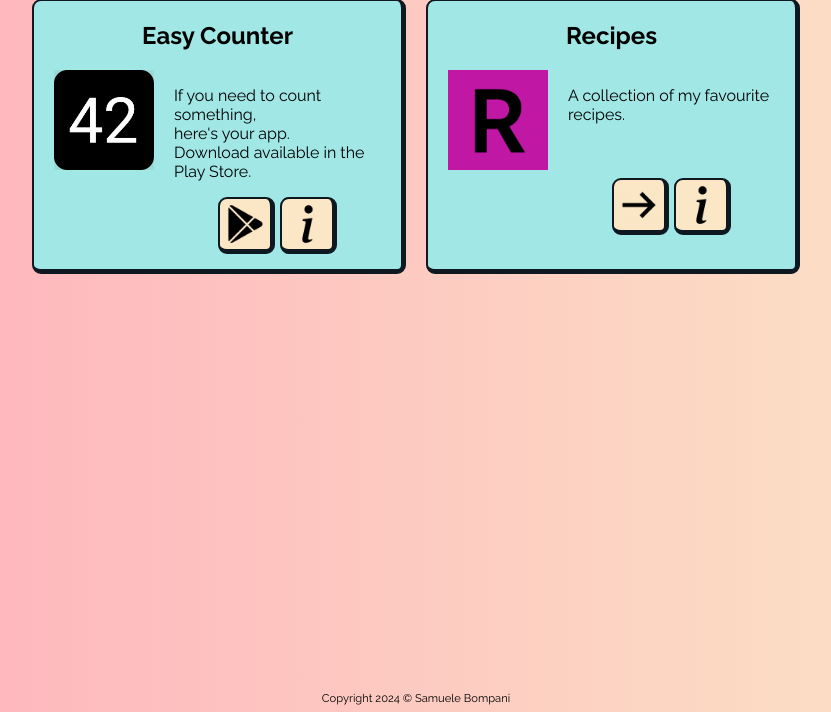
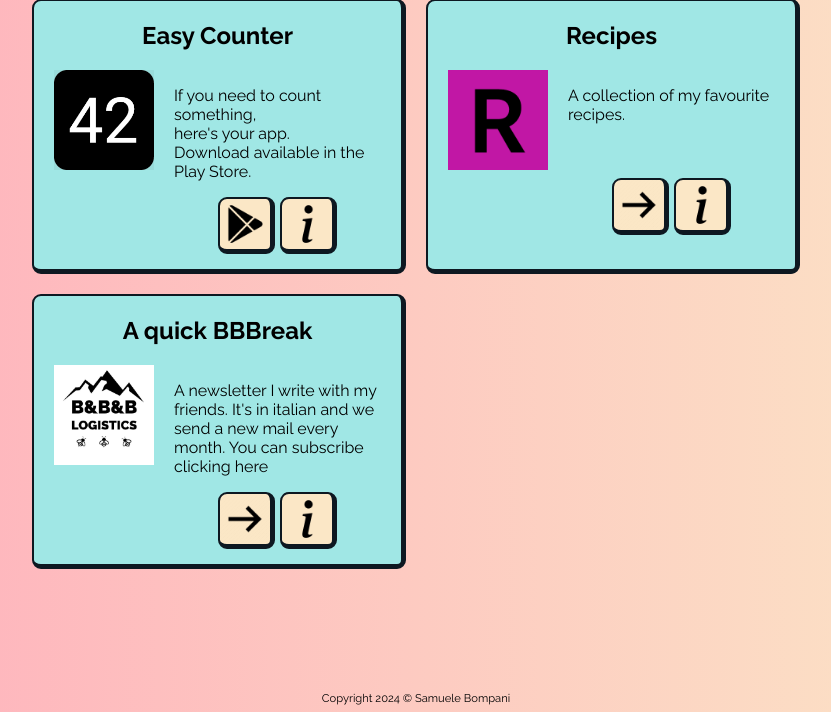
Before and after one commit to samuelebompani/greedyspaghetti-site, a PHP site: page /projects.php in a window 1280 px wide. Shown: the part 88-800 px from the top of the page, without its empty margins (224-1055 px from the left). Run offline with PHP 8.4, Linux system fonts and the light colour scheme.

Commit message:
added a project

```diff
--- a/css/style.css
+++ b/css/style.css
@@ -55,6 +55,10 @@ a {
     border-radius: 9px;
 }
 
+.justify-between {
+    justify-content: space-between;
+}
+
 .grid {
     display: grid;
     gap: 20px;
@@ -75,7 +79,6 @@ a {
 
 .grid-item > div {
     display: flex;
-    justify-content: space-evenly;
     gap: 20px;
 
 }
@@ -192,6 +195,10 @@ a {
 
 }
 
+.w-full {
+    width: 100%;
+}
+
 .wide-btn {
     height: 30px;
     width: 80px;
--- a/projects.php
+++ b/projects.php
@@ -8,9 +8,9 @@
             <div class="grid">
                 <div class="boxed grid-item">
                     <h2>Easy Counter</h2>
-                    <div>
+                    <div class="justify-between w-full">
                         <img src="/media/img/easy_counter_logo.png" width=100 height=100 class=""/>
-                        <div>
+                        <div class="w-full">
                             <p>If you need to count something, <br>here's your app.<br>
                                     Download available in the Play Store.
                             </p>
@@ -48,13 +48,32 @@
                 </div>*/ ?>
                 <div class="boxed grid-item">
                     <h2>Recipes</h2>
-                    <div>
+                    <div class="justify-between w-full">
                         <img src="/media/img/r.png" width=100 height=100 class=""/>
-                        <div>
+                        <div class="w-full">
                             <p>A collection of my favourite recipes. <br><br><br>
                             </p>
                             <div class="grid-item-btns">
                                 <a href="/recipes/"
+                                    class="boxed square-btn">
+                                    <img src="/media/img/arrow.png" width=50 height=50/>
+                                </a>
+                                <div class="boxed square-btn">
+                                    <img src="/media/img/info.png" width=50 height=50/>
+                                </div>
+                            </div>
+                        </div>
+                    </div>
+                </div>
+                <div class="boxed grid-item">
+                    <h2>A quick BBBreak</h2>
+                    <div class="justify-between w-full">
+                        <img src="/media/img/bbblogo.jpg" width=100 height=100 class=""/>
+                        <div class="w-full">
+                            <p>A newsletter I write with my friends. It's in italian and we send a new mail every month. You can subscribe clicking here<br>
+                            </p>
+                            <div class="grid-item-btns">
+                                <a href="http://eepurl.com/hOhaeX"
                                     class="boxed square-btn">
                                     <img src="/media/img/arrow.png" width=50 height=50/>
                                 </a>
```
Also changed, not shown: README.md, media/img/bbblogo.jpg (added).
